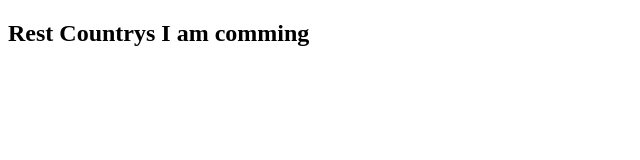
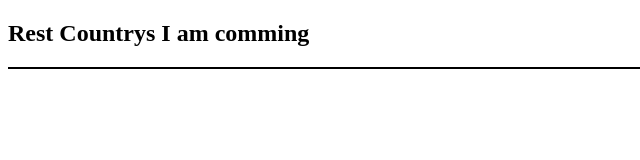
Before and after one commit to imashiqe/rest_country_recap, a plain HTML site: page index.html in a window 1280 px wide. Shown: the whole page, without its empty margins (0-640 px from the left). Drawn offline with Linux system fonts and the light colour scheme; no server answers.

Commit message:
image added

```diff
--- /dev/null
+++ b/css/style.css
@@ -0,0 +1,7 @@
+.countries{
+    display: grid;
+    grid-template-columns: repeat(3, 1fr);
+    grid-gap: 20px;
+    background-color: beige;
+    border: 1px solid rgb(0, 0, 0);
+}
--- a/index.html
+++ b/index.html
@@ -4,10 +4,11 @@
     <meta charset="UTF-8">
     <meta http-equiv="X-UA-Compatible" content="IE=edge">
     <meta name="viewport" content="width=device-width, initial-scale=1.0">
+    <link rel="stylesheet" href="css/style.css">
     <title>Rest Country</title>
 </head>
 <body>
-     <h2>Rest Countrys I am  comming  </h2>
+     <h2 >Rest Countrys I am  comming  </h2>
 
      <div class="countries" id="countries">
 
--- a/js/countries.js
+++ b/js/countries.js
@@ -15,7 +15,7 @@ const getCountryHTML = country => {
     return `
        <div>
           <h2>${country.name.common}</h2>
-          <img src="">
+          <img src="${country.flags.png}">
        </div>
 
     `
```
